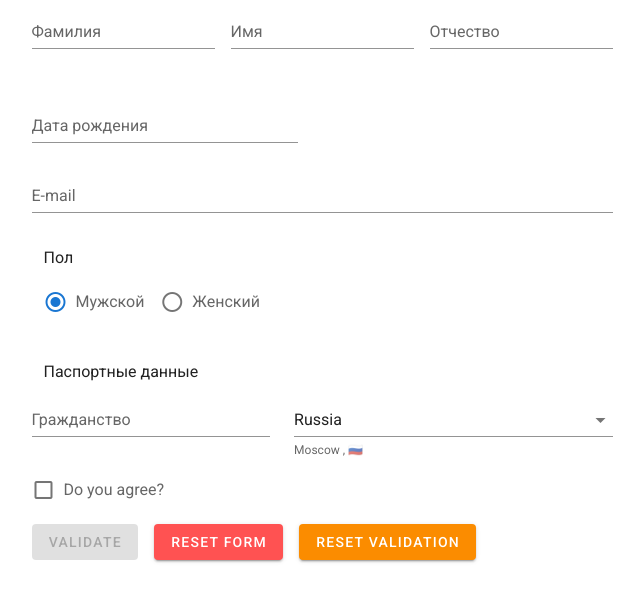
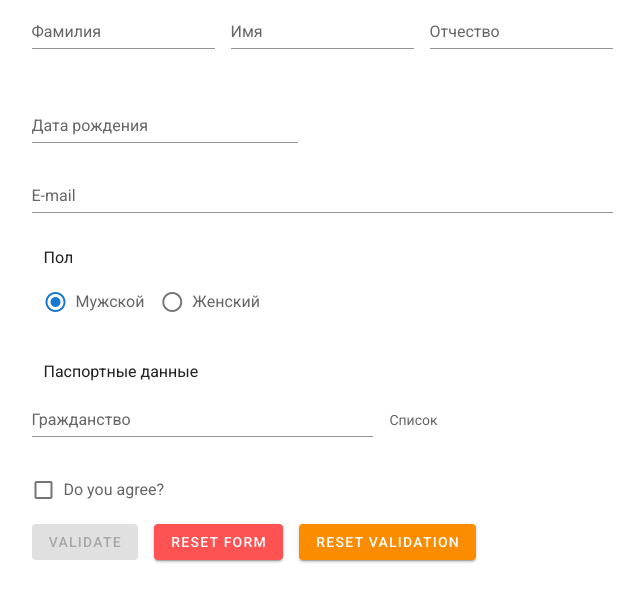
Before and after one commit to ozon-edu-vue-2021/required-task-4-Eugene-axe, a Vue app: page / in a window 1280 px wide. Shown: the top 602 px of the page, without its empty margins (318-962 px from the left). Built offline with nearby package versions, Linux system fonts and the light colour scheme.

Commit message:
Citizenship and lodash.throttle

```diff
--- a/package.json
+++ b/package.json
@@ -10,6 +10,7 @@
   "dependencies": {
     "core-js": "^3.6.5",
     "date-fns": "^2.25.0",
+    "lodash.throttle": "^4.1.1",
     "vue": "^2.6.11",
     "vue-svg-loader": "^0.16.0",
     "vuedraggable": "^2.24.3",
--- a/src/components/Email/Email.vue
+++ b/src/components/Email/Email.vue
@@ -4,7 +4,7 @@
       v-model.lazy="email"
       :rules="emailRules"
       label="E-mail"
-      :validate-on-blur=true
+      :validate-on-blur="true"
       required
     ></v-text-field
   ></v-row>
--- a/src/components/Pasport/Citizenship/Citizenship.vue
+++ b/src/components/Pasport/Citizenship/Citizenship.vue
@@ -1,42 +1,91 @@
 <template>
-  <v-row>
+  <v-row class="d-flex">
     <v-text-field
-      v-model="citizenship"
+      v-model="citizenshipText"
       label="Гражданство"
-      class="mr-6"
+      class="flex-grow-1 align-self-start citizenship-textfield"
+      @keyup="throttleMethod()"
+      @focus="isShowListItem = true"
       required
     ></v-text-field>
-    <v-select
-      v-model="select"
-      :items="citizenships"
-      item-text="nationality"
-      item-value="id"
-      :hint="`${select.capital} , ${select.flag}`"
-      :rules="[(v) => !!v || 'Item is required']"
-      label="Гражданство"
-      persistent-hint
-      return-object
-      single-line
-      required
-      ref="selectCitizen"
-    ></v-select>
+    <v-list
+      max-height="300px"
+      class="overflow-y-auto flex-grow-1"
+      v-click-outside="{
+        handler: () => (isShowListItem = false),
+        include: includeField,
+      }"
+    >
+      <v-list-item-group v-model="selectedItem" color="primary">
+        <v-subheader v-if="!isShowListItem" @click="isShowListItem = true">
+          Список
+        </v-subheader>
+        <v-list-item
+          v-for="citizenship in citizenshipsList"
+          :key="citizenship.uid"
+          v-show="isShowListItem"
+        >
+          <v-list-item-content>
+            <v-list-item-title
+              v-text="citizenship.nationality"
+            ></v-list-item-title> </v-list-item-content
+        ></v-list-item>
+      </v-list-item-group>
+    </v-list>
   </v-row>
 </template>
 
 <script>
 import citizenships from "../../../assets/data/citizenships.json";
+import throttle from "lodash.throttle";
 
 export default {
   name: "Citizenship",
   data() {
     return {
-      citizenship: "",
-      select: citizenships[0],
+      selectedItem: null,
+      citizenshipText: "",
       citizenships: [],
+      citizenshipsList: [],
+      isShowListItem: false,
     };
   },
   created() {
+    this.nationalitySort(citizenships);
     this.citizenships = citizenships;
+    this.citizenshipsList = this.citizenships;
+  },
+  methods: {
+    nationalitySort(array) {
+      array.sort((a, b) => {
+        if (a.nationality > b.nationality) {
+          return 1;
+        }
+        if (a.nationality < b.nationality) {
+          return -1;
+        }
+        return 0;
+      });
+    },
+    filteredCitizenships() {
+      this.citizenshipsList = this.citizenships.filter((item) => {
+        return item.nationality
+          .toLowerCase()
+          .includes(this.citizenshipText.toLowerCase());
+      });
+    },
+    includeField() {
+      return [document.querySelector(".citizenship-textfield")];
+    },
+    throttleMethod: throttle(function () {
+      this.filteredCitizenships();
+    }, 1000),
+  }, //end methods
+  watch: {
+    selectedItem() {
+      this.citizenshipText =
+        this.citizenshipsList[this.selectedItem].nationality;
+    },
   },
 };
 </script>
```
Also changed, not shown: 1 other file (tests, documents, lock files or other folders).
